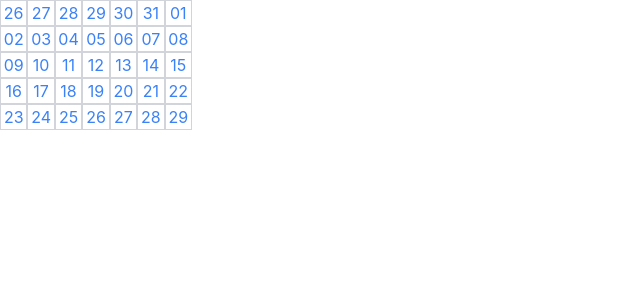
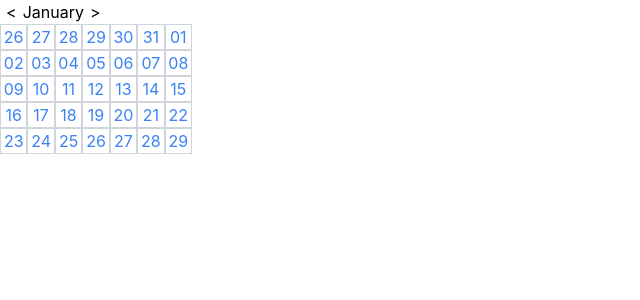
Before and after one commit to leib-ran/my-Secrtery, a React (Create React App) app: page / in a window 1280 px wide. Shown: the top 300 px of the page, without its empty margins (0-640 px from the left). Built offline with nearby package versions, Linux system fonts and the light colour scheme.

Commit message:
create month bar

```diff
--- a/src/core/http/storage/util/calander.ts
+++ b/src/core/util/calander.ts
@@ -2,9 +2,6 @@ import dayjs from 'dayjs'
 
 
 class CalanderUtil{
-    private getYear(){
-        return dayjs().year()
-    }
 
     private getDay(){
         return dayjs().day()
@@ -30,8 +27,17 @@ class CalanderUtil{
 
     }
 
+    public getYear(){
+    return dayjs().year()
+}
 
-    private getMonthMatrix(year:number,month:number){
+
+    private getCurrentMonthMatrix(){
+        return this.getMonthMatrix(dayjs())
+    }
+    public getMonthMatrix(date:dayjs.Dayjs){
+        const year = date.year()
+        const month= date.month()
         let currentMonthCount = this.getMonthCount(year,month)
         return new Array(5).fill([]).map(()=>{
             return new Array(7).fill(null).map(()=>{
@@ -41,19 +47,20 @@ class CalanderUtil{
         })
     }
 
-    public getCurrentMonthMatrix(){
-        const year = this.getYear()
-        const month = this.getMonth()
-        return this.getMonthMatrix(year,month)
-    }
-
-    public getMonth(){
+    private getMonth(){
         return dayjs().month()
     }
 
-    public test(){
+    public getDayObj(){
+        return  dayjs()
+    }
 
-        console.table(this.getMonthMatrix(1989,8));
+    public addMonth(day:dayjs.Dayjs){
+        return day.add(1,'month')
     }
+    public subMonth(day:dayjs.Dayjs){
+        return day.subtract(1,"month")
+    }
+
 }
 export  default CalanderUtil
--- a/src/features/Clander/Calander.tsx
+++ b/src/features/Clander/Calander.tsx
@@ -1,9 +1,15 @@
-import  CalanderUtil  from "../../core/http/storage/util/calander"
+import { useState } from "react";
+import  CalanderUtil  from "../../core/util/calander"
 import { Month } from "./components/Month";
+import { MonthBar } from "./components/MonthBar";
 
 
 export function Calander(){
-    const test = new CalanderUtil()
+    const calanderUtil = new CalanderUtil()
+    const [date, setDate]= useState(calanderUtil.getDayObj())
 
-    return <Month month={test.getCurrentMonthMatrix()}/>
+    return <div className="w-1/12">
+        <MonthBar dayjs={date} setDate={setDate}/>
+        <Month dayjs={date}/>
+    </div>
 }
--- a/src/features/Clander/components/Day.tsx
+++ b/src/features/Clander/components/Day.tsx
@@ -1,8 +1,8 @@
-import {DayInterface} from "../../../interfaces/DayInterface"
-export function Day(props:DayInterface){
+import {DateInterface} from "../../../interfaces/DateInterface"
+export function Day(props:DateInterface){
     return <div className="flex flex-col border-gray-300 border text-center cursor-default">
         <div className="text-blue-500 text">
-        {props.day.format("DD")}
+        {props.dayjs.format("DD")}
         </div>
     </div>
 
--- a/src/features/Clander/components/Month.tsx
+++ b/src/features/Clander/components/Month.tsx
@@ -1,25 +1,33 @@
-import { useState } from "react"
-import { MonthInterface } from "../../../interfaces/MonthInterface"
+import { useEffect, useState } from "react"
+import { DateInterface } from "../../../interfaces/DateInterface"
 import React from "react"
 import { Day } from "./Day"
+import CalanderUtil from "../../../core/util/calander"
+import dayjs from "dayjs"
+export function Month(props:DateInterface){
+    const calnderUtil = new CalanderUtil()
+    const monthMatrice = calnderUtil.getMonthMatrix(props.dayjs)
+    const [monthMat ,setMonth]  = useState(monthMatrice)
 
-export function Month(props:MonthInterface){
-    const [month,setMonth]  = useState(props.month)
+    useEffect(()=>{
+         const calnderUtil = new CalanderUtil()
+         const monthMatrice = calnderUtil.getMonthMatrix(props.dayjs)
+         setMonth(monthMatrice)
+    },
+    [props.dayjs])
 
     return <div className="grid grid-cols-7 grid-rows-5 h-2/3 w-48">
 
-        {month.map((row,i)=>{return <React.Fragment key={i}>
+        {monthMat.map((row,i)=>{return <React.Fragment key={i}>
                 {row.map((day:any,idx:number)=> {
                     return <React.Fragment key={idx}>
-                        <Day day = {day}/>
+                        <Day dayjs = {day}/>
                     </React.Fragment>
 
                 } )}
     </React.Fragment>
 
         })}
-
-
     </div>
 
 }
--- /dev/null
+++ b/src/features/Clander/components/MonthBar.tsx
@@ -0,0 +1,18 @@
+import {DateInterface} from "../../../interfaces/DateInterface"
+import CalanderUtil from "../../../core/util/calander"
+import React from 'react'
+
+export function MonthBar(props:DateInterface){
+    const calanderUtil = new CalanderUtil()
+    return <div className="text-center flex justify-evenly cursor-pointer">
+        <div onClick={()=>{
+            const newDate = calanderUtil.subMonth(props.dayjs)
+            props.setDate?.(newDate)
+
+            }}> {'<'} </div>
+        {props.dayjs.format("MMMM")}
+        <div onClick={()=>{
+            const newDate = calanderUtil.addMonth(props.dayjs)
+            props.setDate?.(newDate)}}>  {'>'}</div>
+    </div>
+}
--- /dev/null
+++ b/src/interfaces/DateInterface.tsx
@@ -0,0 +1,6 @@
+import dayjs from 'dayjs'
+import React from 'react'
+export interface DateInterface{
+    dayjs : dayjs.Dayjs
+    setDate ?: React.Dispatch<React.SetStateAction<dayjs.Dayjs>>
+}
--- a/src/interfaces/DayInterface.tsx
+++ b/src/interfaces/DayInterface.tsx
@@ -1,3 +1,3 @@
-export interface DayInterface{
+export interface DateInterface{
     day:any
 }
--- a/src/interfaces/MonthInterface.tsx
+++ /dev/null
@@ -1,5 +0,0 @@
-import dayjs from 'dayjs'
-
-export interface MonthInterface{
-    month : dayjs.Dayjs[][]
-}
```
